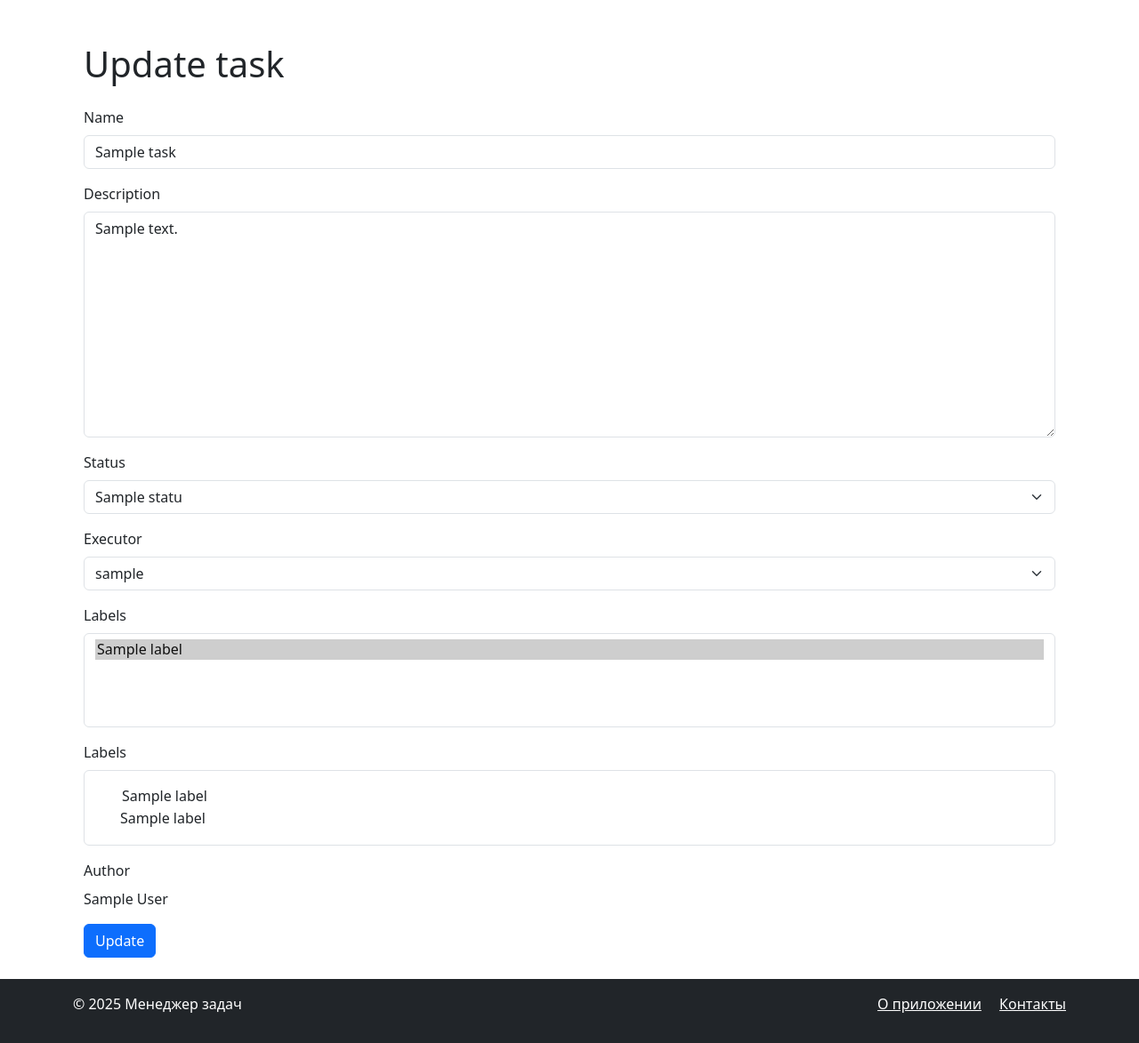
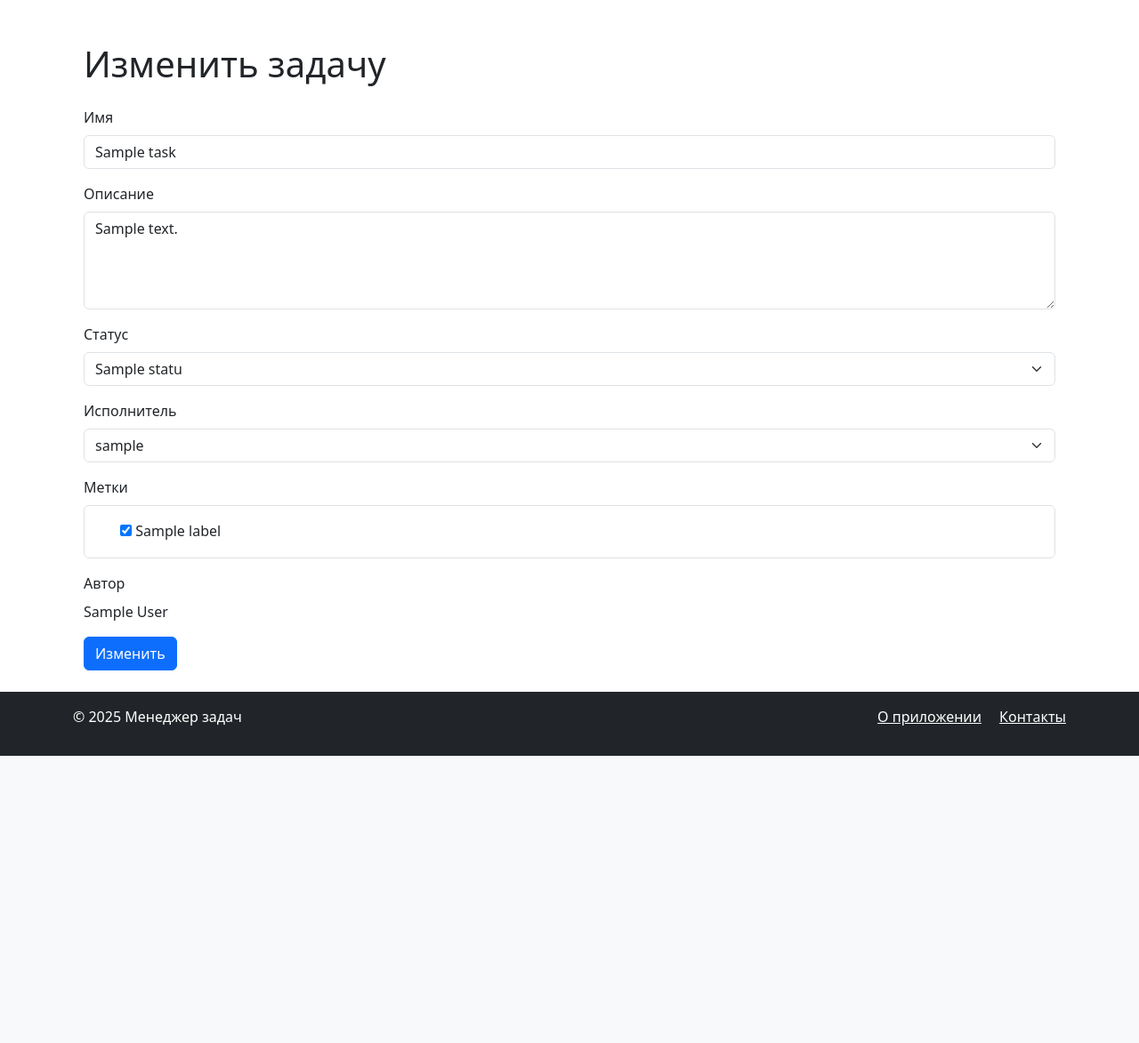
Before and after one commit to SergeyAnuf/python-project-52, a Django app: page /tasks/1/update/ in a window 1280 px wide. Shown: the part 56-1229 px from the top of the page at 89% size. After the commit the page ends 906 px from the top, so only its background shows below. Run offline with Django 5.2, Linux system fonts and the light colour scheme; a user stored in the database is signed in; tables that the repository leaves empty hold one stand-in row (values such as "Sample post"); some libraries are stand-ins or nearby versions.

Commit message:
внесены изменения в перевод

```diff
--- a/task_manager/tasks/forms.py
+++ b/task_manager/tasks/forms.py
@@ -9,22 +9,25 @@ User = get_user_model()
 
 
 class TaskForm(forms.ModelForm):
-    executor = forms.ModelChoiceField(
-        queryset=get_user_model().objects.all(),
+    labels = forms.ModelMultipleChoiceField(
+        queryset=Label.objects.all(),
+        widget=forms.CheckboxSelectMultiple,
         required=False,
-        label=_('Executor'),  # Используем стандартный перевод
-        widget=forms.Select(attrs={
-            'class': 'form-select',
-            'id': 'id_executor'
-        })
+        label=_('Labels')
     )
 
     class Meta:
         model = Task
         fields = ['name', 'description', 'status', 'executor', 'labels']
+        widgets = {
+            'name': forms.TextInput(attrs={'class': 'form-control'}),
+            'description': forms.Textarea(attrs={'class': 'form-control', 'rows': 4}),
+            'status': forms.Select(attrs={'class': 'form-select'}),
+            'executor': forms.Select(attrs={'class': 'form-select'}),
+        }
         labels = {
-            'name': _('Name'),
-            'description': _('Description'),
-            'status': _('Status'),
-            'executor': _('Executor'),  # Стандартный перевод
+            'name': _('Имя'),
+            'description': _('Описание'),
+            'status': _('Статус'),
+            'executor': _('Исполнитель'),
         }
--- a/task_manager/tasks/views.py
+++ b/task_manager/tasks/views.py
@@ -1,5 +1,5 @@
 from django.contrib.messages.views import SuccessMessageMixin
-from django.views.generic import CreateView, UpdateView, DeleteView, DetailView, ListView
+from django.views.generic import CreateView, UpdateView, DeleteView, DetailView
 from django.contrib.auth.mixins import LoginRequiredMixin
 from django.urls import reverse_lazy
 from django.utils.translation import gettext_lazy as _
@@ -9,6 +9,10 @@ from .models import Task
 from .forms import TaskForm
 from django_filters.views import FilterView
 from .filters import TaskFilter
+from task_manager.statuses.models import Status  # Импорт модели статусов
+from task_manager.labels.models import Label  # Импорт модели меток
+from django.contrib.auth import get_user_model  # Импорт функции получения модели пользователя
+
 
 class TaskListView(LoginRequiredMixin, FilterView):
     model = Task
@@ -28,7 +32,7 @@ class TaskCreateView(LoginRequiredMixin, SuccessMessageMixin, CreateView):
     form_class = TaskForm
     template_name = 'tasks/form.html'
     success_url = reverse_lazy('tasks:list')
-    success_message = _('Task successfully created')
+    success_message = _('Задача успешно создана')
 
     def form_valid(self, form):
         form.instance.author = self.request.user
@@ -36,11 +40,14 @@ class TaskCreateView(LoginRequiredMixin, SuccessMessageMixin, CreateView):
 
     def get_context_data(self, **kwargs):
         context = super().get_context_data(**kwargs)
+        User = get_user_model()
+
         # Предзагрузка данных для полей
         context['form'].fields['status'].queryset = Status.objects.all()
-        context['form'].fields['executor'].queryset = get_user_model().objects.all()
+        context['form'].fields['executor'].queryset = User.objects.all()
         context['form'].fields['labels'].queryset = Label.objects.all()
         return context
+
 
 class TaskDetailView(LoginRequiredMixin, DetailView):
     model = Task
@@ -52,7 +59,7 @@ class TaskUpdateView(LoginRequiredMixin, SuccessMessageMixin, UpdateView):
     model = Task
     form_class = TaskForm
     template_name = 'tasks/form.html'
-    success_url = reverse_lazy('tasks:list')  # Убедитесь, что 'tasks:list' правильное имя URL
+    success_url = reverse_lazy('tasks:list')
     success_message = _('Задача успешно изменена')
 
     def get_context_data(self, **kwargs):
@@ -60,13 +67,11 @@ class TaskUpdateView(LoginRequiredMixin, SuccessMessageMixin, UpdateView):
         context['title'] = _('Изменить задачу')
         return context
 
-    # УДАЛИТЕ ВСЕ МЕТОДЫ get_form_kwargs - они больше не нужны
-
 
 class TaskDeleteView(LoginRequiredMixin, DeleteView):
     model = Task
     template_name = 'tasks/delete.html'
-    success_url = reverse_lazy('tasks:list')  # Убедитесь, что 'tasks:list' правильное имя URL
+    success_url = reverse_lazy('tasks:list')
     success_message = _('Задача успешно удалена')
     error_message = _('Задача не может быть удалена')
 
--- a/task_manager/templates/tasks/form.html
+++ b/task_manager/templates/tasks/form.html
@@ -4,18 +4,20 @@
 {% block content %}
 <div class="container">
     <h1 class="my-4">
-        {% if object %}{% trans "Update task" %}{% else %}{% trans "Create task" %}{% endif %}
+        {% if object %}{% trans "Изменить задачу" %}{% else %}{% trans "Создать задачу" %}{% endif %}
     </h1>
 
     <form method="post">
         {% csrf_token %}
 
-        {# Используем стандартные bootstrap поля #}
-        {% bootstrap_form form %}
+        {# Убрали дублирование полей #}
+        {% bootstrap_field form.name show_label=True %}
+        {% bootstrap_field form.description show_label=True %}
+        {% bootstrap_field form.status show_label=True %}
+        {% bootstrap_field form.executor show_label=True %}
 
-        {# Отдельно выводим метки с правильной структурой #}
         <div class="mb-3">
-            <label class="form-label">{% trans "Labels" %}</label>
+            <label class="form-label">{% trans "Метки" %}</label>
             <div class="border p-3 rounded">
                 {% for checkbox in form.labels %}
                 <div class="form-check">
@@ -30,16 +32,16 @@
 
         {% if object %}
             <div class="mb-3">
-                <label class="form-label">{% trans "Author" %}</label>
+                <label class="form-label">{% trans "Автор" %}</label>
                 <p>{{ object.author.get_full_name }}</p>
             </div>
         {% endif %}
 
         <button type="submit" class="btn btn-primary">
             {% if object %}
-                {% trans "Update" %}
+                {% trans "Изменить" %}
             {% else %}
-                {% trans "Create" %}
+                {% trans "Создать" %}
             {% endif %}
         </button>
     </form>
```
Lines whose indentation alone changed are shown as unchanged.
